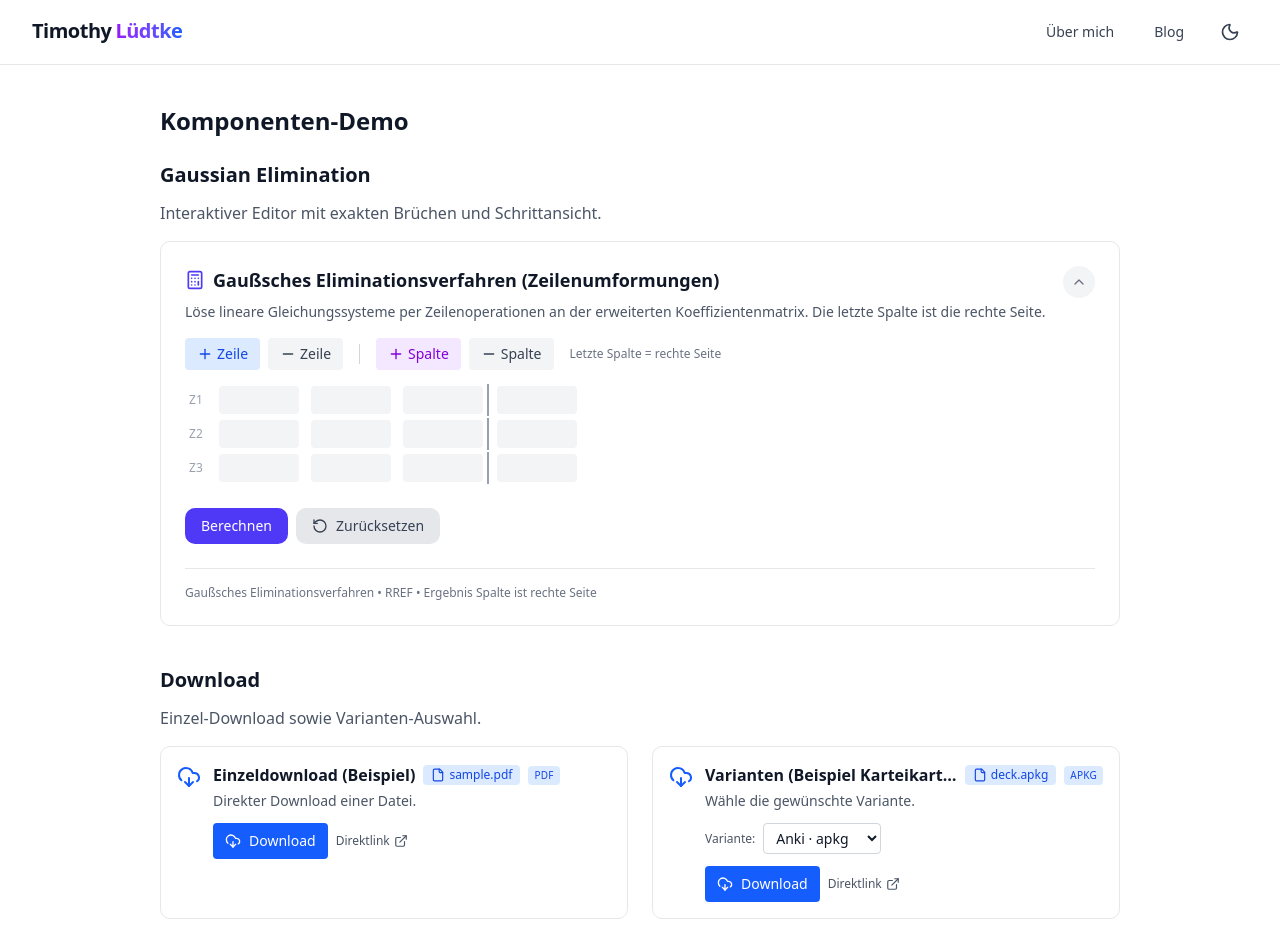
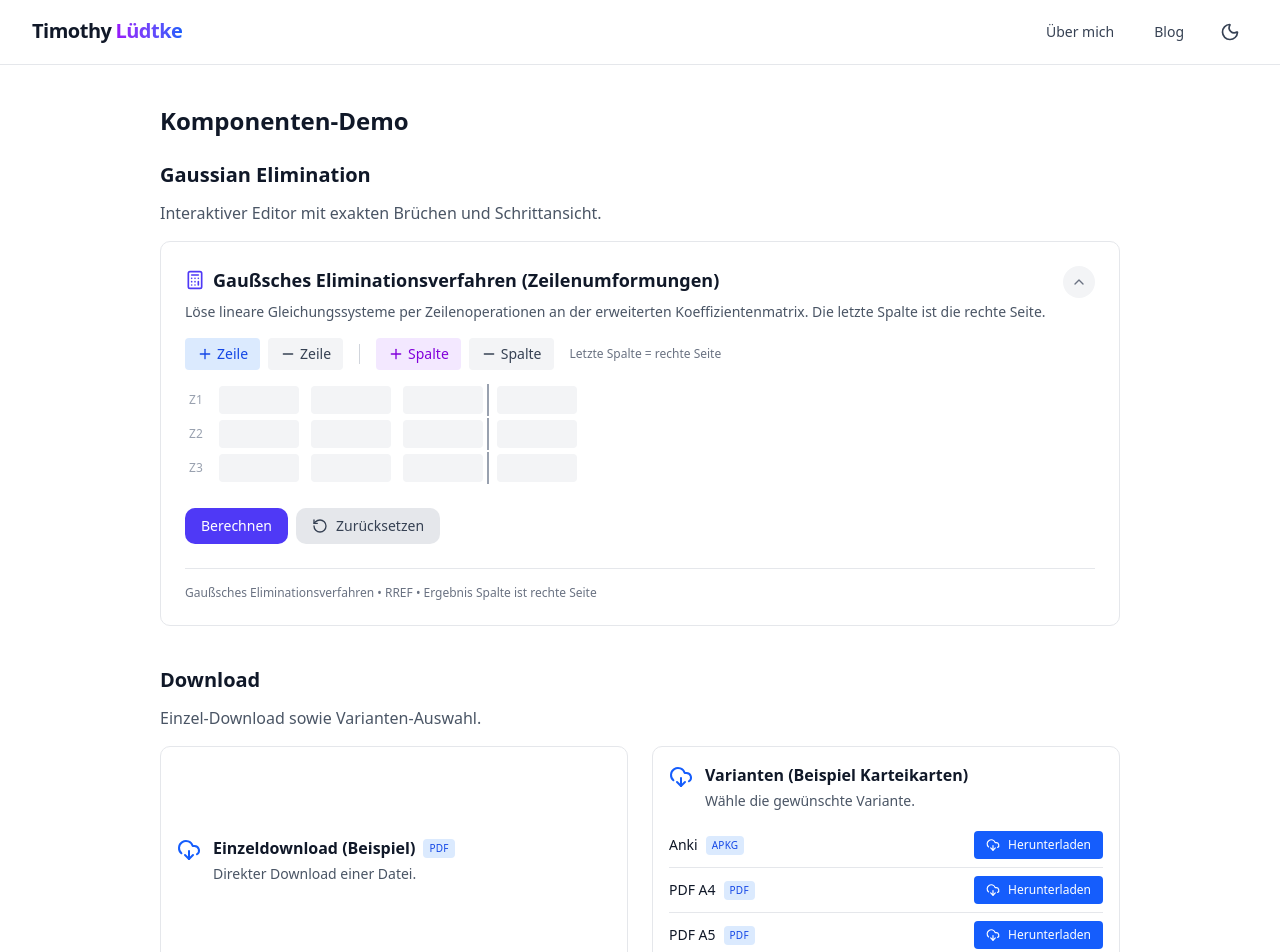
Before and after one commit to justMeTimothyG/tgz-homepage, a Next.js app: page /demo in a window 1280 px wide. Shown: the top 952 px of the page. Built offline with nearby package versions, Linux system fonts and the light colour scheme.

Commit message:
refactor(Download): simplify UX
- Single-file: card is the button (title, type, description)
- Variants: list with per-variant download buttons; card not clickable
- Remove filename and extra controls from header

```diff
--- a/src/components/markdown/Download.tsx
+++ b/src/components/markdown/Download.tsx
@@ -1,7 +1,7 @@
 "use client";
 
 import React from 'react';
-import { DownloadCloud, Loader2, File as FileIcon, AlertCircle, ExternalLink } from 'lucide-react';
+import { DownloadCloud, Loader2, AlertCircle } from 'lucide-react';
 
 type VariantLink = {
   variant: string;
@@ -55,13 +55,9 @@ export default function Download(props: DownloadProps) {
   const [error, setError] = React.useState<string | null>(null);
   const hasVariants = Array.isArray((props as any).variants) && (props as any).variants.length > 0;
   const variants = (hasVariants ? (props as any).variants : []) as VariantLink[];
-  const [selectedIndex, setSelectedIndex] = React.useState(0);
-
-  const activeLink = hasVariants ? variants[Math.min(selectedIndex, Math.max(0, variants.length - 1))]?.link : (props as any).href;
-  const activeType = hasVariants ? variants[Math.min(selectedIndex, Math.max(0, variants.length - 1))]?.filetype : (props as any).fileType;
-  const activeName = hasVariants
-    ? variants[Math.min(selectedIndex, Math.max(0, variants.length - 1))]?.fileName || guessFileName(activeLink || '')
-    : (fileName || guessFileName((props as any).href || ''));
+  const activeLink = hasVariants ? undefined : (props as any).href as string | undefined;
+  const activeType = hasVariants ? undefined : (props as any).fileType as string | undefined;
+  const activeName = !hasVariants ? (fileName || guessFileName((props as any).href || '')) : undefined;
 
   const accentClasses = {
     blue: {
@@ -90,19 +86,21 @@ export default function Download(props: DownloadProps) {
     },
   }[accent];
 
-  const handleDownload = async () => {
+  const handleDownload = async (link?: string, nameOverride?: string) => {
     setLoading(true);
     setError(null);
     try {
-      if (!activeLink) throw new Error('Kein Link verfügbar');
-      const res = await fetch(activeLink, { mode: 'cors' });
+      const linkToUse = link ?? activeLink;
+      if (!linkToUse) throw new Error('Kein Link verfügbar');
+      const res = await fetch(linkToUse, { mode: 'cors' });
       if (!res.ok) throw new Error(`HTTP ${res.status}`);
       const cd = filenameFromContentDisposition(res.headers.get('content-disposition'));
       const blob = await res.blob();
       const url = URL.createObjectURL(blob);
       const a = document.createElement('a');
       a.href = url;
-      a.download = cd || activeName;
+      const guessed = guessFileName(linkToUse);
+      a.download = cd || nameOverride || activeName || guessed;
       document.body.appendChild(a);
       a.click();
       a.remove();
@@ -110,66 +108,35 @@ export default function Download(props: DownloadProps) {
     } catch (e) {
       // Fallback: open in new tab
       setError('Direkter Download fehlgeschlagen. Öffne Datei in neuem Tab.');
-      if (activeLink) window.open(activeLink, '_blank', 'noopener,noreferrer');
+      const linkToUse = link ?? activeLink;
+      if (linkToUse) window.open(linkToUse, '_blank', 'noopener,noreferrer');
     } finally {
       setLoading(false);
     }
   };
 
+  // Single file: whole card is a button
+  if (!hasVariants) {
     return (
-    <div className="border border-gray-200 dark:border-gray-700 rounded-lg p-4 bg-white dark:bg-gray-800 not-prose">
+      <button
+        onClick={() => handleDownload()}
+        disabled={loading}
+        className={`w-full text-left border border-gray-200 dark:border-gray-700 rounded-lg p-4 bg-white dark:bg-gray-800 hover:bg-gray-50 dark:hover:bg-gray-800/80 transition-colors ${accentClasses.ring}`}
+      >
         <div className="flex items-start gap-3">
           <div className={`mt-0.5 ${accentClasses.icon}`}>
-          <DownloadCloud className="w-6 h-6" />
+            {loading ? <Loader2 className="w-6 h-6 animate-spin" /> : <DownloadCloud className="w-6 h-6" />}
           </div>
           <div className="flex-1 min-w-0">
             <div className="flex items-center gap-2 mb-1">
               <h3 className="text-base font-semibold text-gray-900 dark:text-gray-100 truncate">{title}</h3>
-            <span className={`text-xs px-2 py-0.5 rounded ${accentClasses.badge} whitespace-nowrap flex items-center gap-1`}>
-              <FileIcon className="w-3.5 h-3.5" />
-              {activeName}
+              {(props as any).fileType && (
+                <span className={`text-[10px] px-1.5 py-0.5 rounded ${accentClasses.badge} uppercase tracking-wide`}>
+                  {(props as any).fileType}
                 </span>
-            {activeType && (
-              <span className={`text-[10px] px-1.5 py-0.5 rounded ${accentClasses.badge} uppercase tracking-wide`}>{activeType}</span>
               )}
             </div>
-          {description && (
-            <p className="text-sm text-gray-600 dark:text-gray-400 mb-3">{description}</p>
-          )}
-          {hasVariants && variants.length > 0 && (
-            <div className="mb-3 flex items-center gap-2">
-              <label className="text-xs text-gray-600 dark:text-gray-400">Variante:</label>
-              <select
-                value={selectedIndex}
-                onChange={(e) => setSelectedIndex(Number(e.target.value))}
-                className="text-sm px-2 py-1 rounded border border-gray-300 dark:border-gray-600 bg-white dark:bg-gray-800 text-gray-900 dark:text-gray-100"
-              >
-                {variants.map((v, i) => (
-                  <option key={v.variant + i} value={i}>
-                    {v.variant}{v.filetype ? ` · ${v.filetype}` : ''}
-                  </option>
-                ))}
-              </select>
-            </div>
-          )}
-          <div className="flex items-center gap-2">
-            <button
-              onClick={handleDownload}
-              disabled={loading}
-              className={`inline-flex items-center gap-2 px-3 py-2 rounded text-white text-sm ${accentClasses.button} disabled:opacity-60 disabled:cursor-not-allowed focus:outline-none ${accentClasses.ring}`}
-            >
-              {loading ? <Loader2 className="w-4 h-4 animate-spin" /> : <DownloadCloud className="w-4 h-4" />}
-              {loading ? 'Lade…' : 'Download'}
-            </button>
-            <a
-              href={activeLink}
-              target="_blank"
-              rel="noopener noreferrer"
-              className="inline-flex items-center gap-1 text-xs text-gray-600 dark:text-gray-400 hover:underline"
-            >
-              Direktlink <ExternalLink className="w-3.5 h-3.5" />
-            </a>
-          </div>
+            {description && <p className="text-sm text-gray-600 dark:text-gray-400">{description}</p>}
             {error && (
               <div className="mt-2 text-xs text-amber-700 dark:text-amber-300 flex items-center gap-1">
                 <AlertCircle className="w-3.5 h-3.5" /> {error}
@@ -177,6 +144,49 @@ export default function Download(props: DownloadProps) {
             )}
           </div>
         </div>
+      </button>
+    );
+  }
+
+  // Variants: list of options with individual download buttons; card itself is not clickable
+  return (
+    <div className="border border-gray-200 dark:border-gray-700 rounded-lg p-4 bg-white dark:bg-gray-800">
+      <div className="flex items-start gap-3 mb-3">
+        <div className={`mt-0.5 ${accentClasses.icon}`}>
+          <DownloadCloud className="w-6 h-6" />
+        </div>
+        <div className="flex-1 min-w-0">
+          <div className="flex items-center gap-2 mb-1">
+            <h3 className="text-base font-semibold text-gray-900 dark:text-gray-100 truncate">{title}</h3>
+          </div>
+          {description && <p className="text-sm text-gray-600 dark:text-gray-400">{description}</p>}
+        </div>
+      </div>
+      <ul className="divide-y divide-gray-200 dark:divide-gray-700">
+        {variants.map((v) => (
+          <li key={v.variant + v.link} className="py-2 flex items-center justify-between">
+            <div className="flex items-center gap-2 min-w-0">
+              <span className="text-sm text-gray-900 dark:text-gray-100 truncate">{v.variant}</span>
+              {v.filetype && (
+                <span className={`text-[10px] px-1.5 py-0.5 rounded ${accentClasses.badge} uppercase tracking-wide`}>{v.filetype}</span>
+              )}
+            </div>
+            <button
+              onClick={() => handleDownload(v.link, v.fileName)}
+              disabled={loading}
+              className={`inline-flex items-center gap-2 px-3 py-1.5 rounded text-white text-xs ${accentClasses.button} disabled:opacity-60 disabled:cursor-not-allowed`}
+            >
+              {loading ? <Loader2 className="w-3.5 h-3.5 animate-spin" /> : <DownloadCloud className="w-3.5 h-3.5" />}
+              Herunterladen
+            </button>
+          </li>
+        ))}
+      </ul>
+      {error && (
+        <div className="mt-2 text-xs text-amber-700 dark:text-amber-300 flex items-center gap-1">
+          <AlertCircle className="w-3.5 h-3.5" /> {error}
+        </div>
+      )}
     </div>
   );
 }
```
Lines whose indentation alone changed are shown as unchanged.
